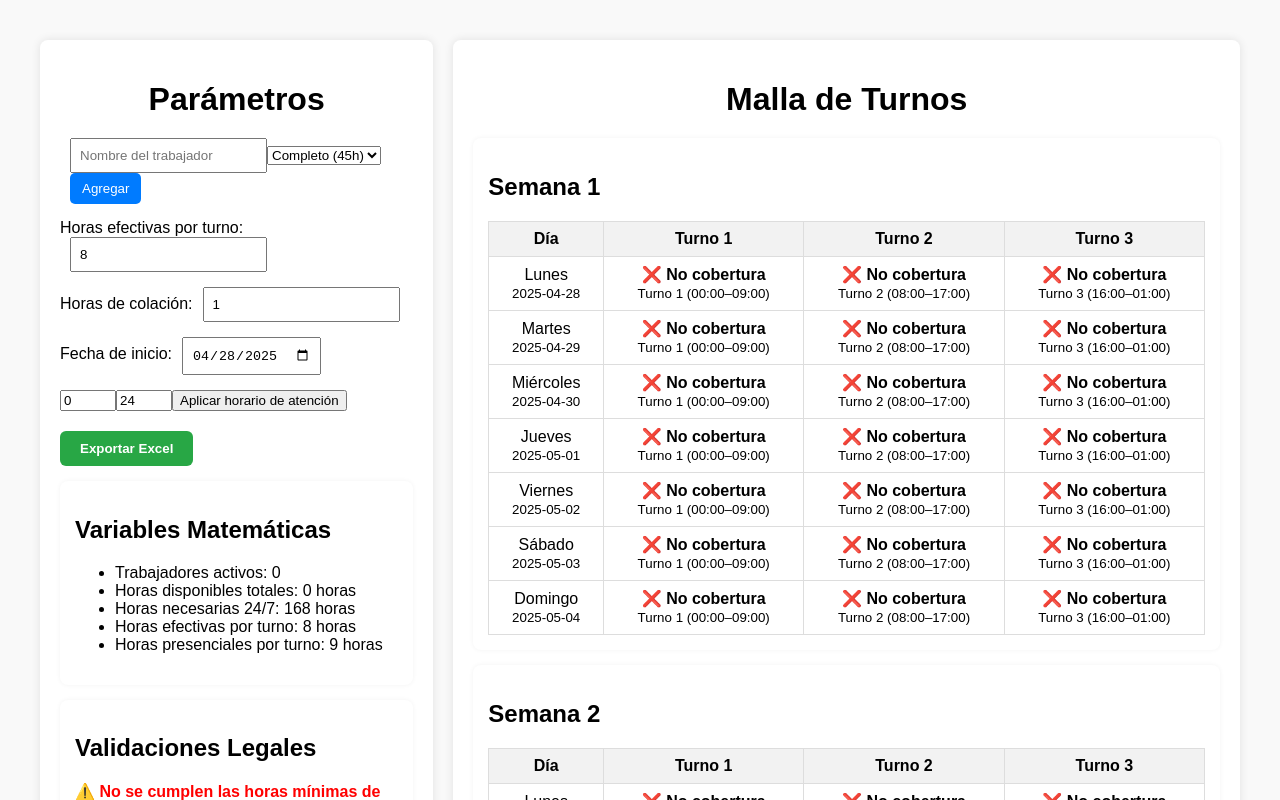
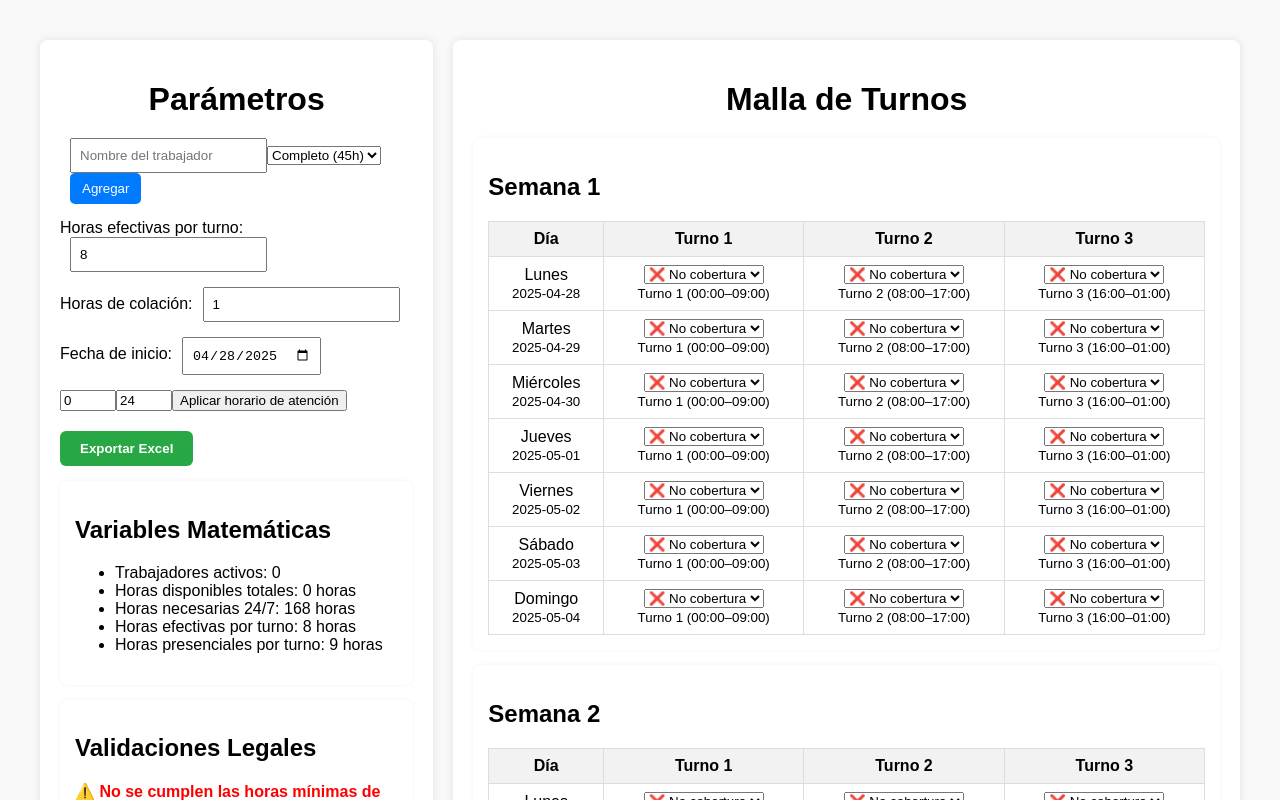
Before and after one commit to Panchoking/proyecto-t_maestro, a React (Vite) app: page / in a window 1280 px wide. Shown: the top 800 px of the page. Built offline with nearby package versions, Linux system fonts and the light colour scheme.

Commit message:
se arregla validacion de 12 horas al modificar en la malla al colaborador pero se repite el dia del error en la siguiente semana sin haber error en esta

```diff
--- a/src/TurnoRotativos.jsx
+++ b/src/TurnoRotativos.jsx
@@ -251,7 +251,8 @@ const TurnoRotativos = () => {
             diaData.asignaciones.push({
               turno: turnoSeleccionado.nombre,
               horario: `${formatearHora(turnoSeleccionado.inicio)}–${formatearHora(turnoSeleccionado.fin)}`,
-              trabajador: trabajadorElegible
+              trabajador: trabajadorElegible,
+              fecha: fechaISO
             });
             console.log('✅ Asignado:', {
               trabajador: trabajadorElegible.nombre,
@@ -272,7 +273,8 @@ const TurnoRotativos = () => {
             diaData.asignaciones.push({
               turno: turnoSeleccionado.nombre,
               horario: `${formatearHora(turnoSeleccionado.inicio)}–${formatearHora(turnoSeleccionado.fin)}`,
-              trabajador: { nombre: '❌ No cobertura' }
+              trabajador: { nombre: '❌ No cobertura' },
+              fecha: fechaISO
 
             });
             console.log('❌ No cobertura en:', {
@@ -314,7 +316,10 @@ const TurnoRotativos = () => {
     const { resultado, horasTrabajadasPorTrabajador } = generarTurnos();
     setDatosTurnos(resultado);
     setHorasTrabajadas(horasTrabajadasPorTrabajador);
-  }, [trabajadores, semanas, horasEfectivasPorTurno, horasColacion, horarioAbierto, horarioCierre, fechaInicio,inicioSemana,diasFuncionamiento]);
+    setDescansosIncorrectos(validarDescansos(resultado));
+    setDomingosTrabajados(contarDomingos(resultado));
+
+  }, [trabajadores, semanas, horasEfectivasPorTurno, horasColacion, horarioAbierto, horarioCierre, fechaInicio, inicioSemana, diasFuncionamiento]);
 
   const exportarExcel = () => {
     // Cabecera dinámica con los nombres de los turnos activos
@@ -371,39 +376,68 @@ const TurnoRotativos = () => {
       for (let s = 0; s < datosTurnos.length; s++) {
         const semana = datosTurnos[s];
 
-        if (semana.dias.length < 2) continue;
-        for (let d = 0; d < semana.dias.length - 1; d++) {
+        for (let d = 0; d < semana.dias.length; d++) {
           const diaHoy = semana.dias[d];
-          const diaManiana = semana.dias[d + 1];
+          const fechaHoy = new Date(diaHoy.fecha);
 
-          const fechaHoy = new Date(diaHoy.fecha);
-          const fechaManiana = new Date(diaManiana.fecha);
-
-          // Confirmar que el día siguiente es posterior al actual
-          if (fechaManiana <= fechaHoy) continue;
-
-          // Buscar turnos del trabajador en ambos días
           const asignacionesHoy = diaHoy.asignaciones.filter(
             (a) => a.trabajador?.nombre === trabajador.nombre
           );
+
+          // Validar descansos entre turnos del mismo día
+          for (let i = 0; i < asignacionesHoy.length; i++) {
+            const turnoA = turnos.find(t => t.nombre === asignacionesHoy[i].turno);
+            const finA = turnoA.fin >= turnoA.inicio ? turnoA.fin : turnoA.fin + 24;
+
+            for (let j = i + 1; j < asignacionesHoy.length; j++) {
+              const turnoB = turnos.find(t => t.nombre === asignacionesHoy[j].turno);
+              const inicioB = turnoB.inicio >= turnoB.inicio ? turnoB.inicio : turnoB.inicio + 24;
+
+              const descanso = Math.abs(inicioB - finA);
+
+              if (descanso < 12) {
+                descansosIncorrectos.push({
+                  trabajador: trabajador.nombre,
+                  diaActual: diaHoy.dia,
+                  fechaActual: diaHoy.fecha,
+                  turnoActual: asignacionesHoy[i].turno,
+                  horarioActual: `${formatearHora(turnoA.inicio)}–${formatearHora(turnoA.fin)}`,
+                  diaSiguiente: diaHoy.dia,
+                  fechaSiguiente: diaHoy.fecha,
+                  turnoSiguiente: asignacionesHoy[j].turno,
+                  horarioSiguiente: `${formatearHora(turnoB.inicio)}–${formatearHora(turnoB.fin)}`,
+                  descanso
+                });
+              }
+            }
+          }
+
+          // Validar descansos entre días
+          if (d + 1 < semana.dias.length) {
+            const diaManiana = semana.dias[d + 1];
+            const fechaManiana = new Date(diaManiana.fecha);
+
             const asignacionesManiana = diaManiana.asignaciones.filter(
               (a) => a.trabajador?.nombre === trabajador.nombre
             );
 
-          // Comparar cada turno de hoy con cada turno de mañana
             for (const asignacionHoy of asignacionesHoy) {
               const turnoHoy = turnos.find((t) => t.nombre === asignacionHoy.turno);
+              const finHoyHora = turnoHoy.fin >= turnoHoy.inicio ? turnoHoy.fin : turnoHoy.fin + 24;
+
+              const fechaFinHoy = new Date(fechaHoy);
+              fechaFinHoy.setHours(0, 0, 0, 0);
+              fechaFinHoy.setHours(Math.floor(finHoyHora), (finHoyHora % 1) * 60);
+
               for (const asignacionManiana of asignacionesManiana) {
                 const turnoManiana = turnos.find((t) => t.nombre === asignacionManiana.turno);
-              const finHoy = new Date(`${diaHoy.fecha}T${formato24(turnoHoy.fin)}`);
-              const inicioManiana = new Date(`${diaManiana.fecha}T${formato24(turnoManiana.inicio)}`);
+                const inicioManianaHora = turnoManiana.inicio >= turnoManiana.inicio ? turnoManiana.inicio : turnoManiana.inicio + 24;
 
-              // Si por algún motivo la hora de inicio es antes de fin (casos límite), ajustamos
-              if (inicioManiana <= finHoy) {
-                inicioManiana.setDate(inicioManiana.getDate() + 1);
-              }
+                const fechaInicioManiana = new Date(fechaManiana);
+                fechaInicioManiana.setHours(0, 0, 0, 0);
+                fechaInicioManiana.setHours(Math.floor(inicioManianaHora), (inicioManianaHora % 1) * 60);
 
-              const descanso = (inicioManiana - finHoy) / (1000 * 60 * 60); // en horas
+                const descanso = (fechaInicioManiana - fechaFinHoy) / (1000 * 60 * 60);
 
                 if (descanso < 12) {
                   descansosIncorrectos.push({
@@ -423,10 +457,12 @@ const TurnoRotativos = () => {
             }
           }
         }
+      }
     });
 
     return descansosIncorrectos;
   };
+
 
 
 
@@ -441,24 +477,78 @@ const TurnoRotativos = () => {
   };
 
   //const descansosIncorrectos = validarDescansos();//cambio
-
-  const descansosIncorrectos = useMemo(() => {
+  //memo
+  /*const descansosIncorrectos = useMemo(() => {
     if (!datosTurnos || datosTurnos.length === 0) return [];
     return validarDescansos(datosTurnos);
-  }, [datosTurnos]);
+  }, [datosTurnos]);*/
 
-
+  const [descansosIncorrectos, setDescansosIncorrectos] = useState([]);
   //const domingosTrabajados = contarDomingos();//cambio
-  const domingosTrabajados = useMemo(() => {
+  //memo
+  /* const domingosTrabajados = useMemo(() => {
      if (!datosTurnos || datosTurnos.length === 0) return {};
      return contarDomingos(datosTurnos);
-  }, [datosTurnos]);
+   }, [datosTurnos]);*/
+  const [domingosTrabajados, setDomingosTrabajados] = useState({});
 
   const horasTurnoPresencial = horasEfectivasPorTurno + horasColacion;
   const trabajadoresMinimos = Math.ceil(totalHorasSemana / 45);
-  const cumpleHoras = totalHorasDisponibles >= totalHorasSemana;
-  const cumpleCantidadTrabajadores = trabajadores.length >= trabajadoresMinimos;
-  const cumpleDomingosLibres = Object.values(domingosTrabajados).every((domingos) => (semanas - domingos) >= 2);
+  //const cumpleHoras = totalHorasDisponibles >= totalHorasSemana;
+  const [cumpleHoras, setCumpleHoras] = useState(true);
+  //const cumpleCantidadTrabajadores = trabajadores.length >= trabajadoresMinimos;
+  const [cumpleCantidadTrabajadores, setCumpleCantidadTrabajadores] = useState(true);
+  //const cumpleDomingosLibres = Object.values(domingosTrabajados).every((domingos) => (semanas - domingos) >= 2);
+  const [cumpleDomingosLibres, setCumpleDomingosLibres] = useState(true);
+
+
+  //funcion cambio de posicion de trabajador en malla
+  const handleCambioTrabajador = (nuevoNombre, semanaNum, fecha, turnoNombre) => {
+    const nuevaData = datosTurnos.map((semana) => {
+      if (semana.semana !== semanaNum) return semana;
+      return {
+        ...semana,
+        dias: semana.dias.map((dia) => {
+          if (dia.fecha !== fecha) return dia;
+          return {
+            ...dia,
+            asignaciones: dia.asignaciones.map((asig) =>
+              asig.turno === turnoNombre
+                ? {
+                  ...asig,
+                  trabajador: nuevoNombre ? { nombre: nuevoNombre } : null
+                }
+                : asig
+            )
+          };
+        })
+      };
+    });
+
+    setDatosTurnos(nuevaData);
+
+    // 🔁 Forzar actualización de validaciones
+    setDescansosIncorrectos(validarDescansos(nuevaData));
+    setDomingosTrabajados(contarDomingos(nuevaData));
+  };
+
+
+  useEffect(() => {
+    const totalHoras = turnos.length * horasEfectivasPorTurno * dias.length;
+    const minTrabajadores = Math.ceil(totalHoras / 45);
+    const horasDisponibles = trabajadores.reduce((acc, t) => acc + t.horasDisponibles, 0);
+
+    const cumpleH = horasDisponibles >= totalHoras;
+    const cumpleCantidad = trabajadores.length >= minTrabajadores;
+
+    const domingosContados = contarDomingos(datosTurnos);
+    const cumpleDomingos = Object.values(domingosContados).every((dom) => (semanas - dom) >= 2);
+
+    setCumpleHoras(cumpleH);
+    setCumpleCantidadTrabajadores(cumpleCantidad);
+    setCumpleDomingosLibres(cumpleDomingos);
+  }, [datosTurnos, trabajadores, turnos, dias.length, horasEfectivasPorTurno, horasColacion, semanas]);
+
 
 
 
@@ -707,13 +797,21 @@ const TurnoRotativos = () => {
 
                         return (
                           <td key={index} className={esInfraccion ? 'infraccion-turno' : ''}>
-                            <strong>
-                              {esInfraccion ? '⚠️ ' : ''}
-                              {nombreTrabajador || '❌ No cobertura'}
-                            </strong><br />
-                            <small>
-                              {turno.nombre} ({formatearHora(turno.inicio)}–{formatearHora(turno.fin)})
-                            </small>
+                            <select
+                              value={nombreTrabajador || ''}
+                              onChange={(e) =>
+                                handleCambioTrabajador(e.target.value, semana.semana, diaData.fecha, turno.nombre)
+                              }
+                            >
+                              <option value="">❌ No cobertura</option>
+                              {trabajadores.map((trab) => (
+                                <option key={trab.nombre} value={trab.nombre}>
+                                  {trab.nombre}
+                                </option>
+                              ))}
+                            </select>
+                            <br />
+                            <small>{turno.nombre} ({formatearHora(turno.inicio)}–{formatearHora(turno.fin)})</small>
                           </td>
                         );
                       })}
```
Lines whose indentation alone changed are shown as unchanged.
